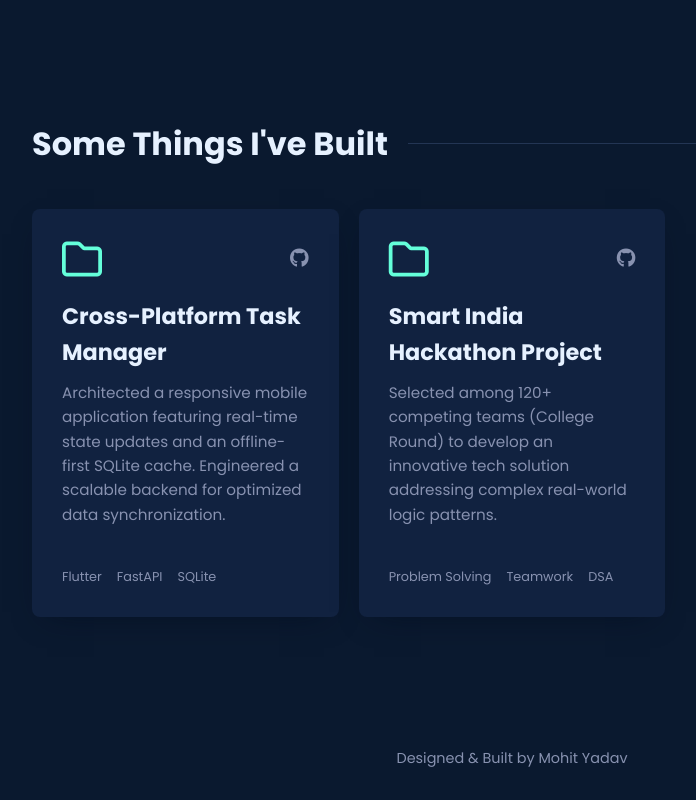
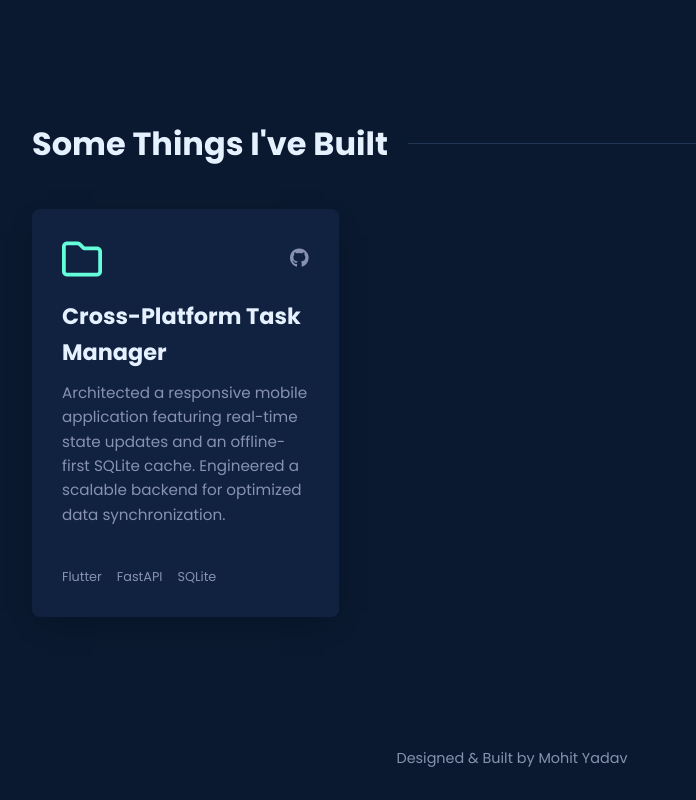
Before and after one commit to yq-keys/yq-keys.github.io, a plain HTML site: page index.html in a window 1280 px wide. Shown: the part 2259-3059 px from the top of the page, without its empty margins (128-824 px from the left). Drawn offline with Linux system fonts and the light colour scheme.

```diff
--- a/index.html
+++ b/index.html
@@ -264,7 +264,7 @@
                     <div style="position: absolute; top: 15px; left: 15px; width: 100%; height: 100%; border: 2px solid var(--accent); border-radius: 8px; z-index: 0; transition: all 0.3s ease;"></div>
 
                     <!-- Your Image -->
-                    <img src="profile.jpeg" alt="Mohit Yadav" style="width: 100%; height: 100%; object-fit: cover; border-radius: 8px; position: relative; z-index: 1; filter: grayscale(20%); transition: all 0.3s ease;" onmouseover="this.style.filter='grayscale(0%)'; this.previousElementSibling.style.top='10px'; this.previousElementSibling.style.left='10px';" onmouseout="this.style.filter='grayscale(20%)'; this.previousElementSibling.style.top='15px'; this.previousElementSibling.style.left='15px';">
+                    <img src="profile.jpg" alt="Mohit Yadav" style="width: 100%; height: 100%; object-fit: cover; border-radius: 8px; position: relative; z-index: 1; filter: grayscale(20%); transition: all 0.3s ease;" onmouseover="this.style.filter='grayscale(0%)'; this.previousElementSibling.style.top='10px'; this.previousElementSibling.style.left='10px';" onmouseout="this.style.filter='grayscale(20%)'; this.previousElementSibling.style.top='15px'; this.previousElementSibling.style.left='15px';">
                 </div>
             </div>
         </div>
@@ -323,23 +323,6 @@
                 </div>
             </div>
 
-            <!-- Project 2 (Placeholder for future) -->
-            <div class="card" style="padding-bottom: 70px;">
-                <div class="card-top">
-                    <i class="far fa-folder folder"></i>
-                    <div class="links">
-                        <a href="https://github.com/yq-keys" target="_blank"><i class="fab fa-github"></i></a>
-                    </div>
-                </div>
-                <h3>Smart India Hackathon Project</h3>
-                <p>Selected among 120+ competing teams (College Round) to develop an innovative tech solution addressing complex real-world logic patterns.</p>
-                <div class="card-tech">
-                    <span>Problem Solving</span>
-                    <span>Teamwork</span>
-                    <span>DSA</span>
-                </div>
-            </div>
-
         </div>
     </section>
 
```
Also changed, not shown: 1 other file.
